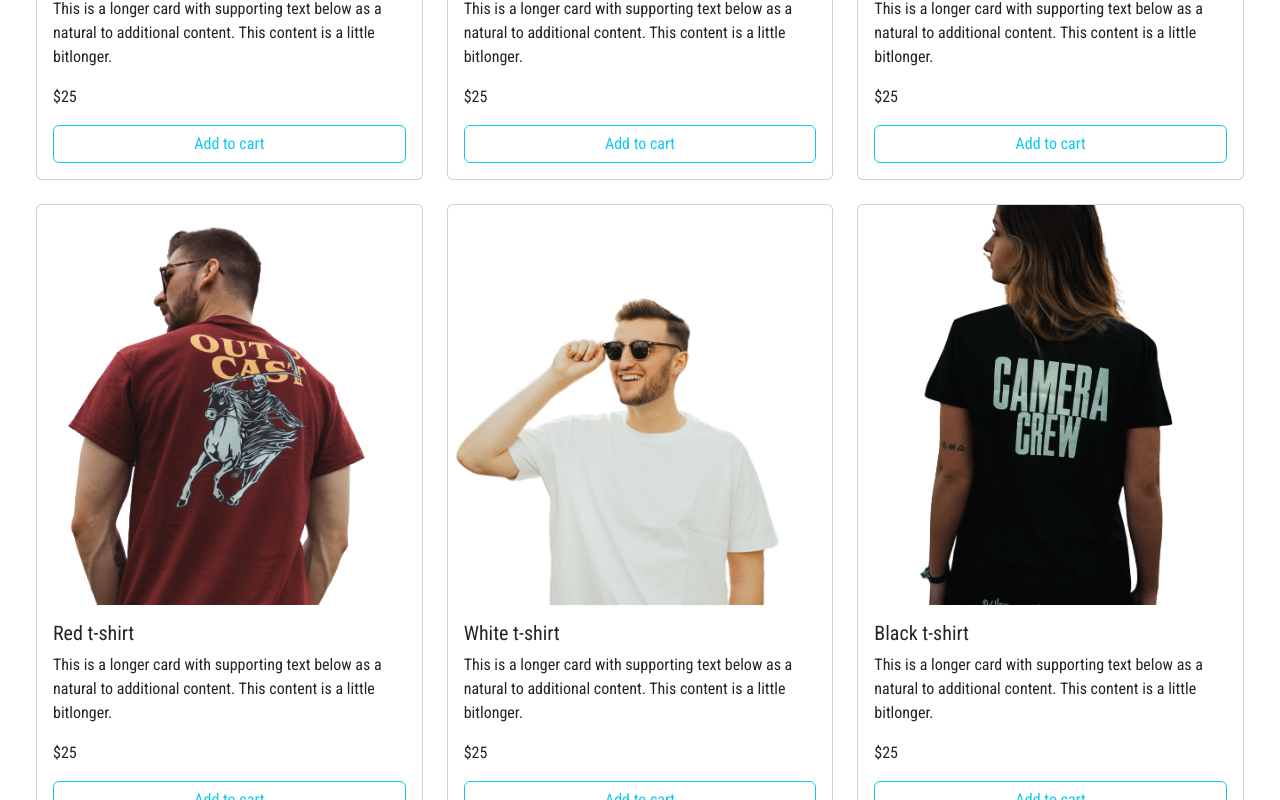
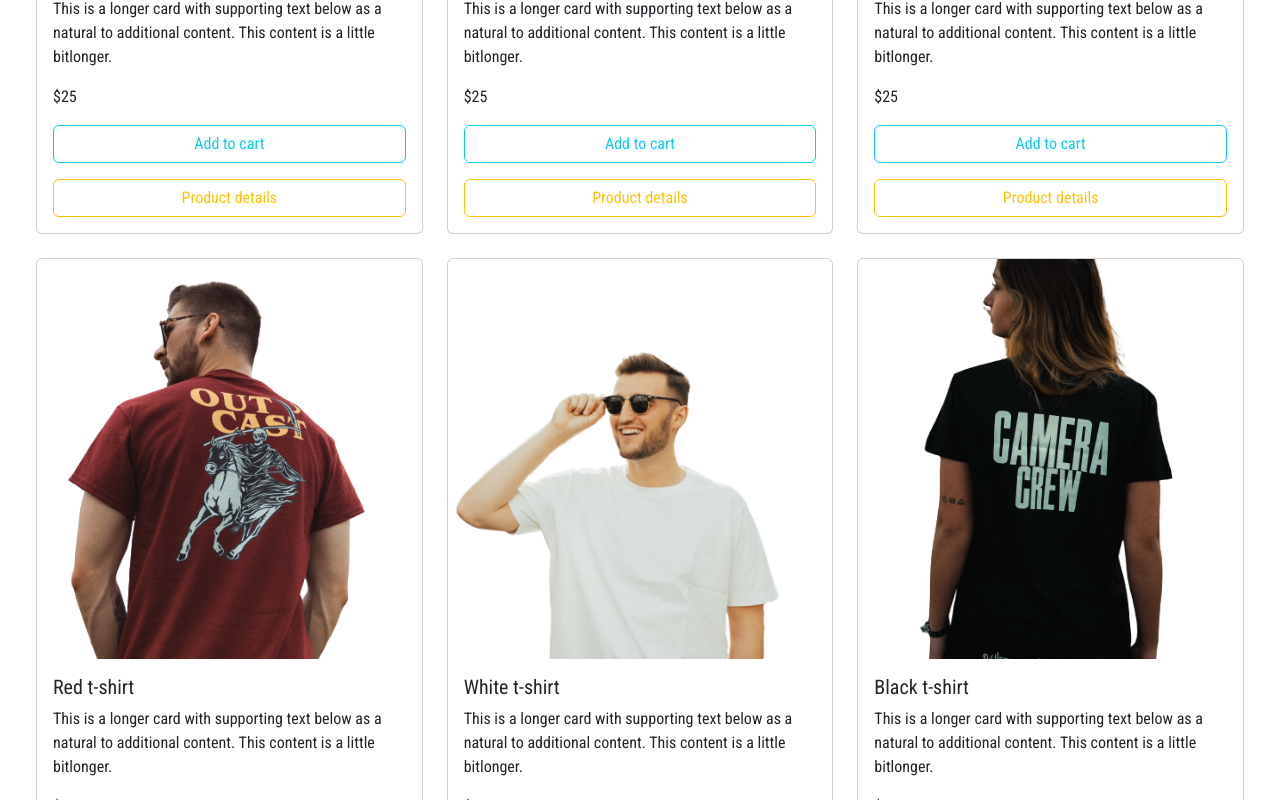
Before and after one commit to LuDev01/General-Shop, a React (Create React App) app in the folder client/: page / in a window 1280 px wide. Shown: the part 1460-2260 px from the top of the page. Built offline with nearby package versions, Linux system fonts and the light colour scheme.

Commit message:
Adding some effects to the products cards

```diff
--- a/client/src/App.css
+++ b/client/src/App.css
@@ -11,6 +11,7 @@
   --orange-main:#f3ad79;
   --orange-second: #e7804b;
 }
+
 
 .error{
   color: red;
--- a/client/src/components/Notification.jsx
+++ b/client/src/components/Notification.jsx
@@ -23,8 +23,9 @@ function Notification() {
         </Toast>
 
       </Col>
-        <div className=" d-grid">
-      <button type="submit" size="lg" class="submit-button btn btn-outline-info" onClick={() => setShow(true)}>Add to cart</button>
+        <div className=" d-grid ">
+      <button type="submit" size="lg" class="submit-button btn btn-outline-info mb-3" onClick={() => setShow(true)}>Add to cart</button>
+      <button type="submit" size="lg" class="submit-button btn btn-outline-warning" onClick={() => setShow(true)}>Product details</button>
       </div>
     </Row>
     </div>
--- a/client/src/components/Products.css
+++ b/client/src/components/Products.css
@@ -2,8 +2,17 @@
     width: 100%;
     height: 25rem;
     object-fit: cover;
+
 }
+
 .add-cart{
     cursor: pointer;
+}
 
+.product-cards{
+    transition: 0.3s;
 }
+.product-cards:hover{
+    transform: translateY(-0.5rem);
+    box-shadow: 0.5rem 0.75rem 1.5rem #bbbb;
+}
--- a/client/src/components/Products.jsx
+++ b/client/src/components/Products.jsx
@@ -54,10 +54,10 @@ export const Products = () => {
     },
   ];
   return (
-    <Row xs={1} md={3} className="g-4 m-4">
+    <Row xs={1} md={3} className="g-4 m-4 ">
       {products.map((el, idx) => (
         <Col key={idx}>
-          <Card>
+          <Card className="product-cards">
             <Card.Img className="products-img" variant="top" src={el.image} />
             <Card.Body>
               <Card.Title>{el.name}</Card.Title>
```
